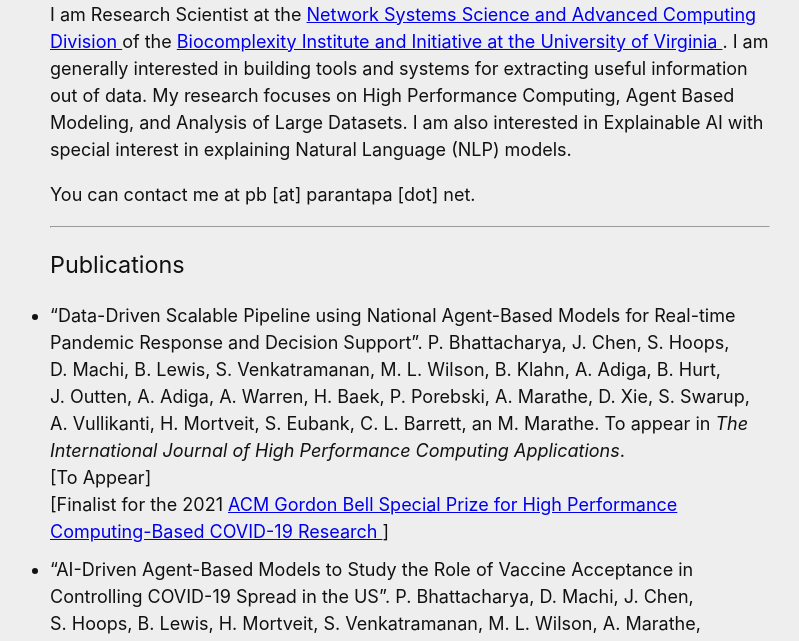
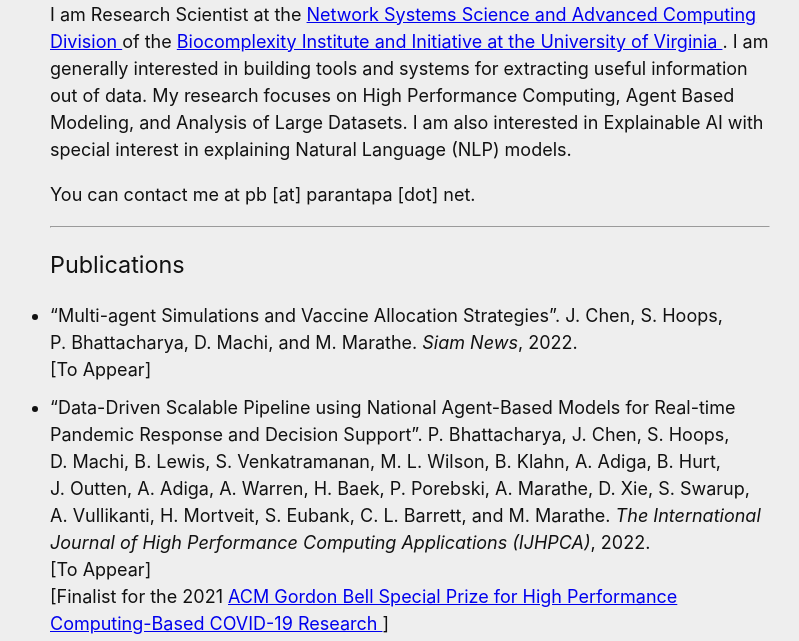
Before and after one commit to parantapa/parantapa.github.com, a plain HTML site: page index.html in a window 1280 px wide. Shown: the part 96-737 px from the top of the page, without its empty margins (230-1029 px from the left). Drawn offline with Linux system fonts and the light colour scheme.

Commit message:
Add SIAM news article

```diff
--- a/index.html
+++ b/index.html
@@ -95,6 +95,21 @@ with special interest in explaining Natural Language (NLP) models.</p>
 
 <ul>
   <li>
+    <div class="bib-article">
+    &ldquo;Multi-agent Simulations and Vaccine Allocation Strategies&rdquo;.
+    J.&nbsp;Chen,
+    S.&nbsp;Hoops,
+    P.&nbsp;Bhattacharya,
+    D.&nbsp;Machi,
+    and M.&nbsp;Marathe.
+    <em>Siam News</em>, 2022.
+
+    <br>
+    [To Appear]
+    </div>
+  </li>
+
+  <li>
     <div class="bib-inproceedings">
     &ldquo;Data-Driven Scalable Pipeline using National Agent-Based Models for Real-time Pandemic Response and Decision Support&rdquo;.
     P.&nbsp;Bhattacharya,
@@ -119,8 +134,8 @@ with special interest in explaining Natural Language (NLP) models.</p>
     H.&nbsp;Mortveit,
     S.&nbsp;Eubank,
     C.&nbsp;L.&nbsp;Barrett,
-    an M.&nbsp;Marathe.
-    To appear in <em>The International Journal of High Performance Computing Applications</em>.
+    and M.&nbsp;Marathe.
+    <em>The International Journal of High Performance Computing Applications (IJHPCA)</em>, 2022.
 
     <br>
 
```
